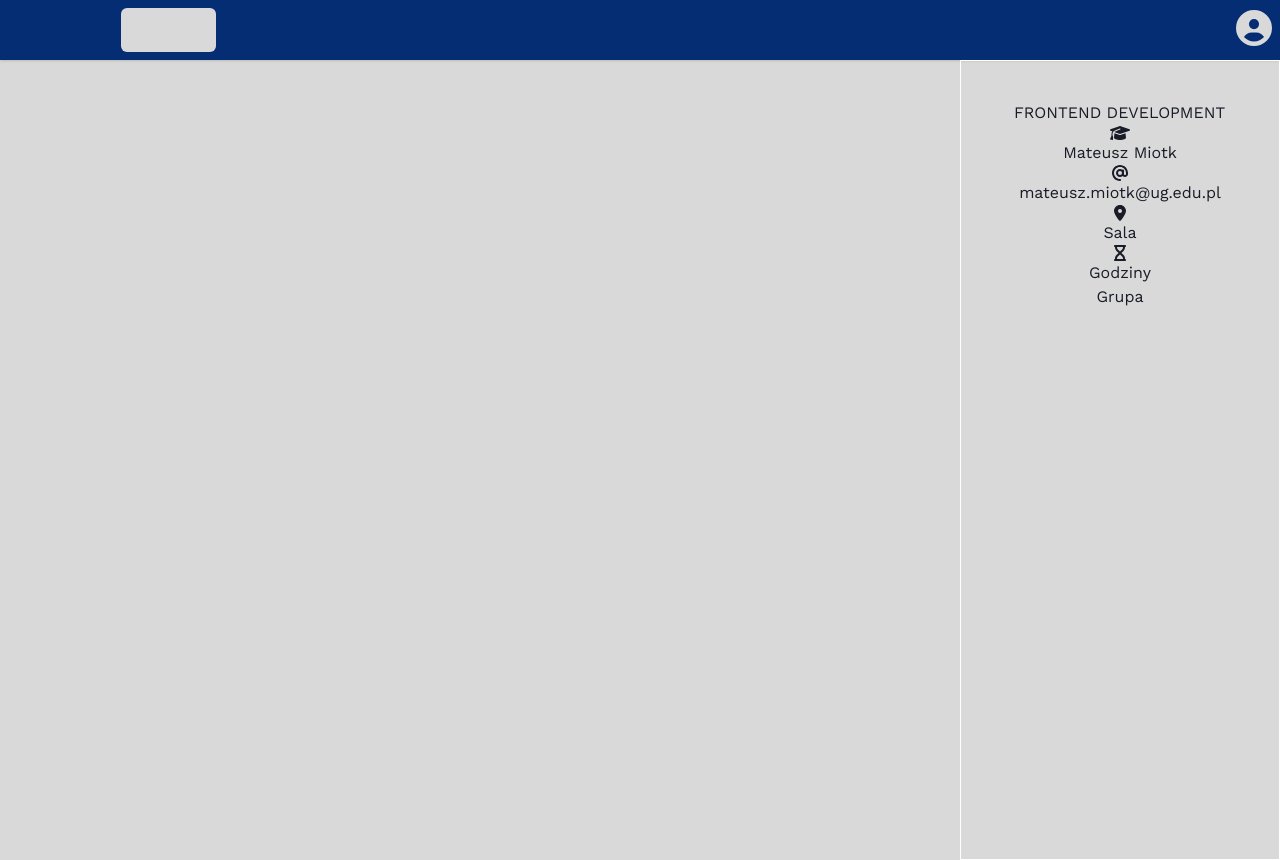
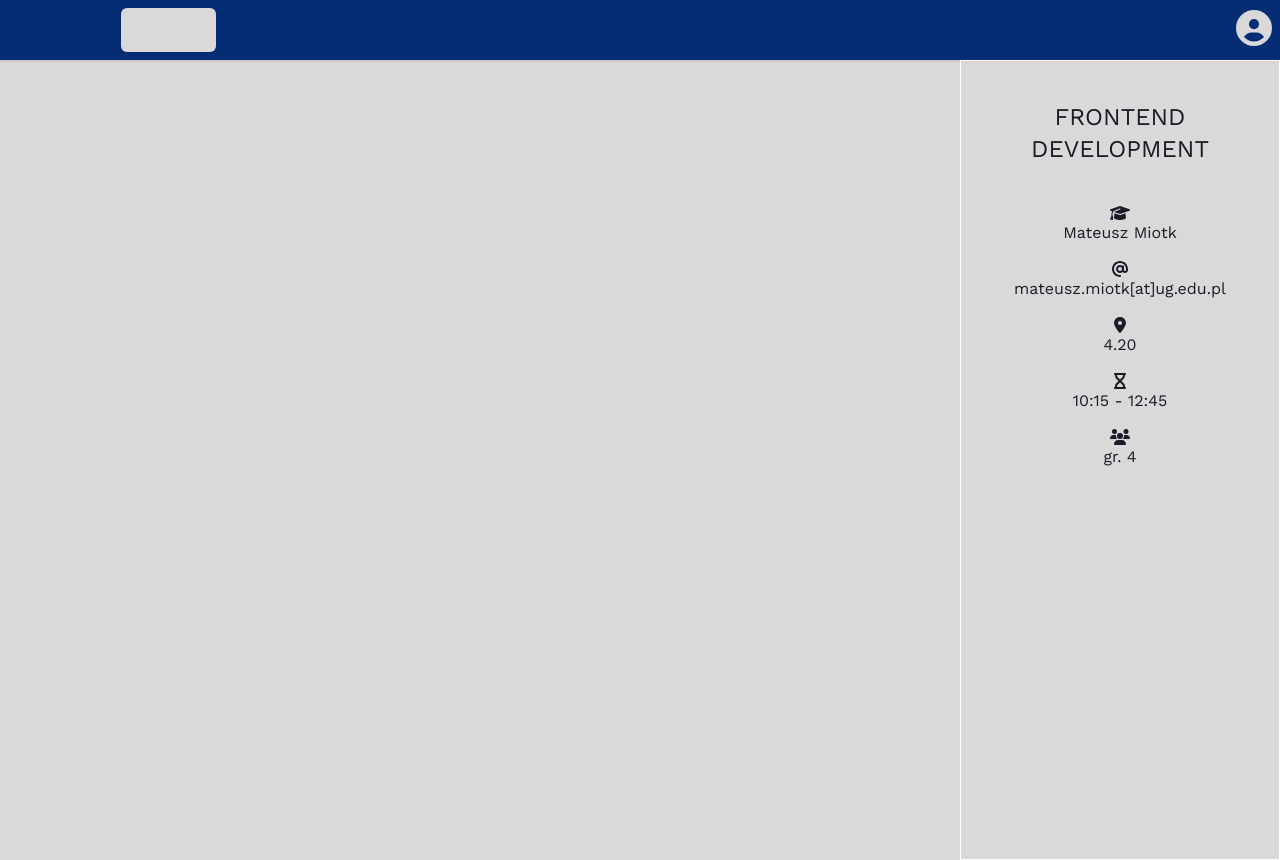
Before and after one commit to UniversityOfGdanskProjects/plan_front, a React (Vite) app: page /detailedPage in a window 1280 px wide. Built offline with nearby package versions, Linux system fonts and the light colour scheme.

Commit message:
basic look and layout of task subpage

```diff
--- a/src/components/DetailedSubjectPage.jsx
+++ b/src/components/DetailedSubjectPage.jsx
@@ -4,6 +4,7 @@ import {
   faAt,
   faLocationDot,
   faHourglass,
+  faUsers,
 } from "@fortawesome/free-solid-svg-icons";
 import { FontAwesomeIcon } from "@fortawesome/react-fontawesome";
 
@@ -13,16 +14,17 @@ const DetailedSubjectPage = () => {
   return (
     <div className="flex justify-end items.center h-screen w-screen">
       <div className=" flex flex-col justify-start items-center p-10 border border-white w-1/4 h-full">
-        <h2>FRONTEND DEVELOPMENT</h2>
+        <h2 className="text-2xl text-center pb-10">FRONTEND DEVELOPMENT</h2>
         <FontAwesomeIcon icon={faGraduationCap}></FontAwesomeIcon>
-        <p>Mateusz Miotk</p>
+        <p className="pb-4">Mateusz Miotk</p>
         <FontAwesomeIcon icon={faAt}></FontAwesomeIcon>
-        <p>mateusz.miotk@ug.edu.pl</p>
+        <p className="pb-4">mateusz.miotk[at]ug.edu.pl</p>
         <FontAwesomeIcon icon={faLocationDot}></FontAwesomeIcon>
-        <p>Sala</p>
+        <p className="pb-4">4.20</p>
         <FontAwesomeIcon icon={faHourglass}></FontAwesomeIcon>
-        <p>Godziny</p>
-        <p>Grupa</p>
+        <p className="pb-4"> 10:15 - 12:45</p>
+        <FontAwesomeIcon icon={faUsers}></FontAwesomeIcon>
+        <p className="pb-2">gr. 4</p>
       </div>
     </div>
   );
```
